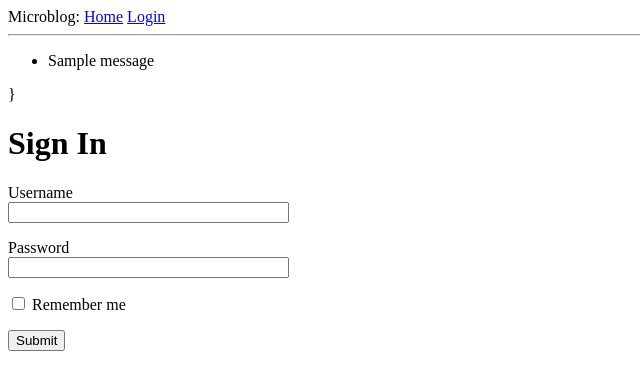
After one commit to FelipeSilva93/micro-blog, a Python web app: template app/templates/login.html in a window 1280 px wide. The commit adds this page. Shown: the top 390 px of the page, without its empty margins (0-640 px from the left). Run offline with Jinja, Linux system fonts and the light colour scheme; the template is opened without the code that fills it: most values are stand-ins (such as "Sample title", 1, 10 or a date in 2020); one stand-in notice (Sample message) is shown; form fields are guessed from the names that the template uses.

Commit message:
chapter 03 - forms

```diff
--- a/app/app.py
+++ b/app/app.py
@@ -1,11 +1,11 @@
 from flask import Flask
 
-from app.ext import site
+from app.ext import config
 
 
 def create_app():
     app = Flask(__name__)
 
-    site.init_app(app)
+    config.init_app(app)
 
     return app
--- a/app/templates/base.html
+++ b/app/templates/base.html
@@ -7,8 +7,20 @@
         {% endif %}
     </head>
     <body>
-        <div>Microblog: <a href="/index">Home</a></div>
+        <div>Microblog:
+        <a href="{{ url_for('site.index') }}">Home</a>
+        <a href="{{ url_for('site.login') }}">Login</a></div>
+        </div>
         <hr>
+        {% with messages = get_flashed_messages() %}
+        {% if messages %}
+        <ul>
+            {% for message in messages %}
+            <li>{{ message }}</li>
+            {% endfor %}
+        </ul>}
+        {% endif %}
+        {% endwith %}
         {% block content %}{% endblock %}
     </body>
 </html>
--- /dev/null
+++ b/app/templates/login.html
@@ -0,0 +1,25 @@
+{% extends 'base.html' %}
+
+{% block content %}
+    <h1>Sign In</h1>
+    <form action="" method="post" novalidate>
+        {{ form.hidden_tag() }}
+        <p>
+            {{ form.username.label }}<br>
+            {{ form.username(size=32) }}<br>
+            {% for error in form.username.errors %}
+            <span style='color: red'>[{{ error }}]</span>
+            {% endfor %}
+        </p>
+        <p>
+            {{ form.password.label }}<br>
+            {{ form.password(size=32) }}<br>
+            {% for error in form.password.errors %}
+            <span style='color: red'>[{{ error }}]</span>
+            {% endfor %}
+        </p>
+        <p>{{ form.remember_me() }} {{  form.remember_me.label  }}</p>
+        <p>{{ form.submit() }}</p>
+    </form>
+
+{% endblock %}
--- a/pyproject.toml
+++ b/pyproject.toml
@@ -10,6 +10,8 @@ black = "^21.6b0"
 isort = "^5.9.1"
 Flask = "^2.0.1"
 flake8 = "^3.9.2"
+dynaconf = "^3.1.4"
+Flask-WTF = "^0.15.1"
 
 [tool.poetry.dev-dependencies]
 
```
Also changed, not shown: app/ext/auth/form.py (added, +10 -0 lines), app/ext/config/__init__.py (added, +7 -0 lines), app/ext/site/views.py (+15 -1 lines), settings.toml (added, +10 -0 lines), .secrets.toml (added), 1 other file.
